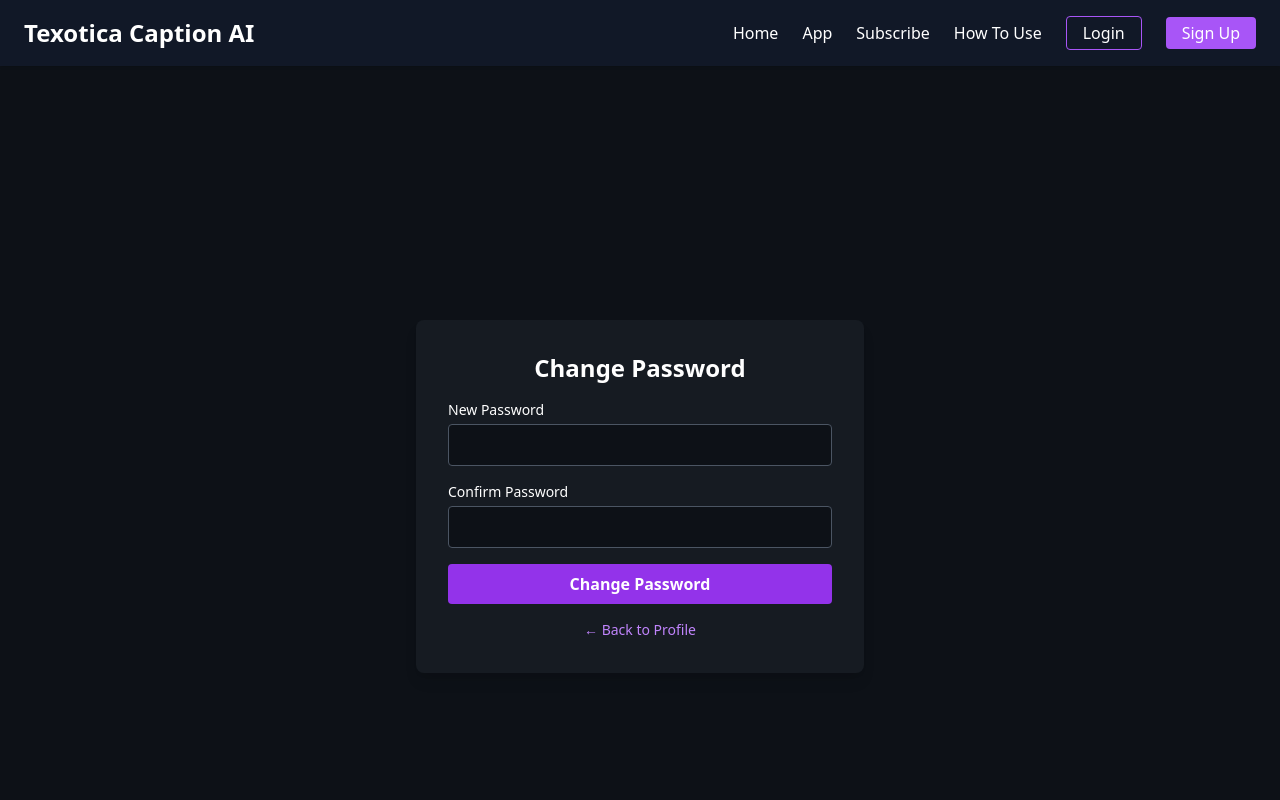
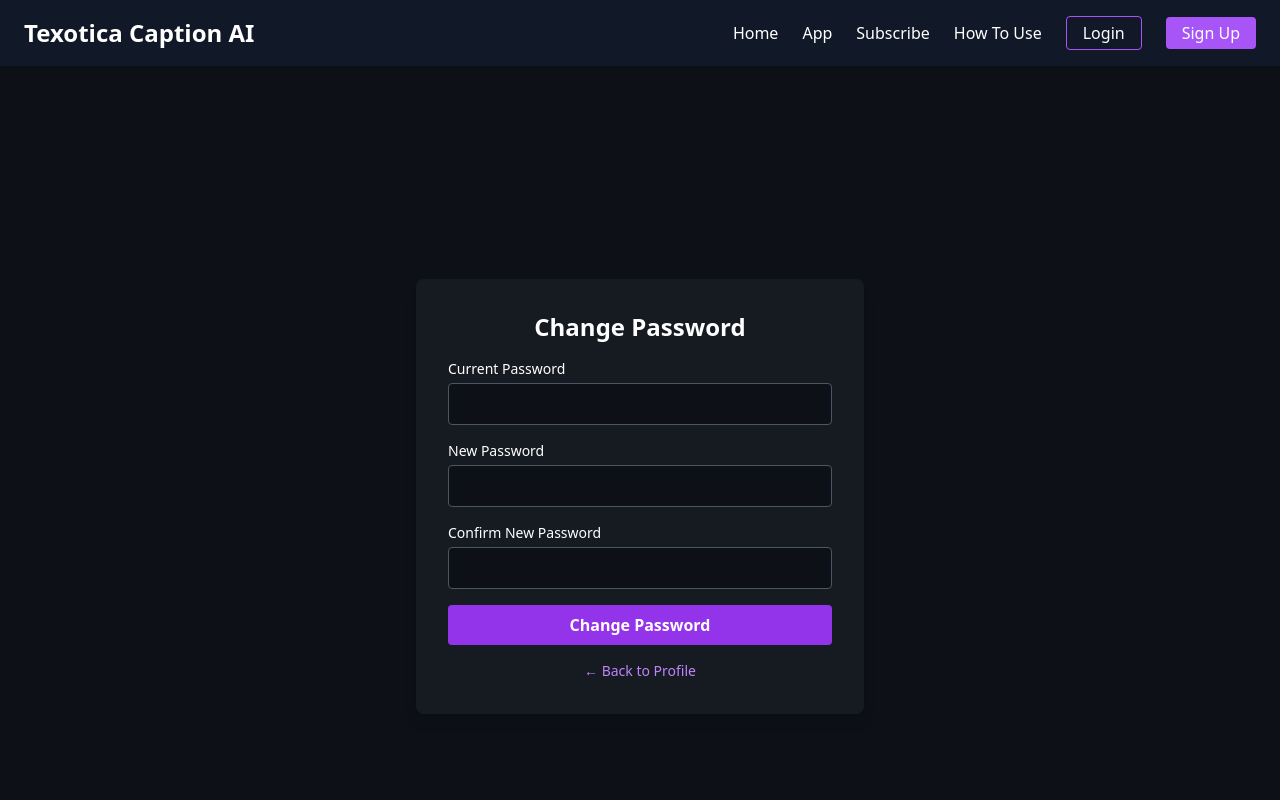
Before and after one commit to saadsaifullah/caption_ai, a React (Vite) app: page /change-password in a window 1280 px wide. Shown: the top 800 px of the page. Built offline with nearby package versions, Linux system fonts and the light colour scheme; no server answers.

Commit message:
Update project for deployment

```diff
--- a/src/components/ChangePassword.tsx
+++ b/src/components/ChangePassword.tsx
@@ -1,5 +1,5 @@
 import React, { useState } from 'react';
-import { updatePassword } from 'firebase/auth';
+import { updatePassword, EmailAuthProvider, reauthenticateWithCredential } from 'firebase/auth';
 import { useNavigate } from 'react-router-dom';
 import { useAuth } from '../context/AuthContext';
 import { auth } from '../firebase';
@@ -9,6 +9,7 @@ const ChangePassword: React.FC = () => {
   const navigate = useNavigate();
   const [newPassword, setNewPassword] = useState('');
   const [confirmPassword, setConfirmPassword] = useState('');
+  const [currentPassword, setCurrentPassword] = useState('');
   const [error, setError] = useState('');
   const [success, setSuccess] = useState('');
   const [loading, setLoading] = useState(false);
@@ -18,12 +19,17 @@ const ChangePassword: React.FC = () => {
     setError('');
     setSuccess('');
 
-    if (!user) {
+    if (!user || !user.email) {
       setError('User not authenticated.');
       return;
     }
 
-    if (!newPassword || newPassword.length < 6) {
+    if (!currentPassword || !newPassword || !confirmPassword) {
+      setError('All fields are required.');
+      return;
+    }
+
+    if (newPassword.length < 6) {
       setError('Password must be at least 6 characters long.');
       return;
     }
@@ -35,12 +41,23 @@ const ChangePassword: React.FC = () => {
 
     try {
       setLoading(true);
+
+      // 🔐 Re-authenticate first
+      const credential = EmailAuthProvider.credential(user.email, currentPassword);
+      await reauthenticateWithCredential(user, credential);
+
+      // 🔄 Then update password
       await updatePassword(user, newPassword);
       setSuccess('Password updated successfully!');
+      setCurrentPassword('');
       setNewPassword('');
       setConfirmPassword('');
     } catch (err: any) {
-      setError(err.message || 'Failed to update password.');
+      if (err.code === 'auth/wrong-password') {
+        setError('The current password is incorrect.');
+      } else {
+        setError(err.message || 'Failed to update password.');
+      }
     } finally {
       setLoading(false);
     }
@@ -56,6 +73,17 @@ const ChangePassword: React.FC = () => {
 
         <form onSubmit={handleChangePassword} className="space-y-4">
           <div>
+            <label className="block mb-1 text-sm">Current Password</label>
+            <input
+              type="password"
+              className="w-full px-4 py-2 rounded bg-[#0d1117] border border-gray-600 focus:ring-2 focus:ring-purple-500 focus:outline-none"
+              value={currentPassword}
+              onChange={(e) => setCurrentPassword(e.target.value)}
+              required
+            />
+          </div>
+
+          <div>
             <label className="block mb-1 text-sm">New Password</label>
             <input
               type="password"
@@ -67,7 +95,7 @@ const ChangePassword: React.FC = () => {
           </div>
 
           <div>
-            <label className="block mb-1 text-sm">Confirm Password</label>
+            <label className="block mb-1 text-sm">Confirm New Password</label>
             <input
               type="password"
               className="w-full px-4 py-2 rounded bg-[#0d1117] border border-gray-600 focus:ring-2 focus:ring-purple-500 focus:outline-none"
```
